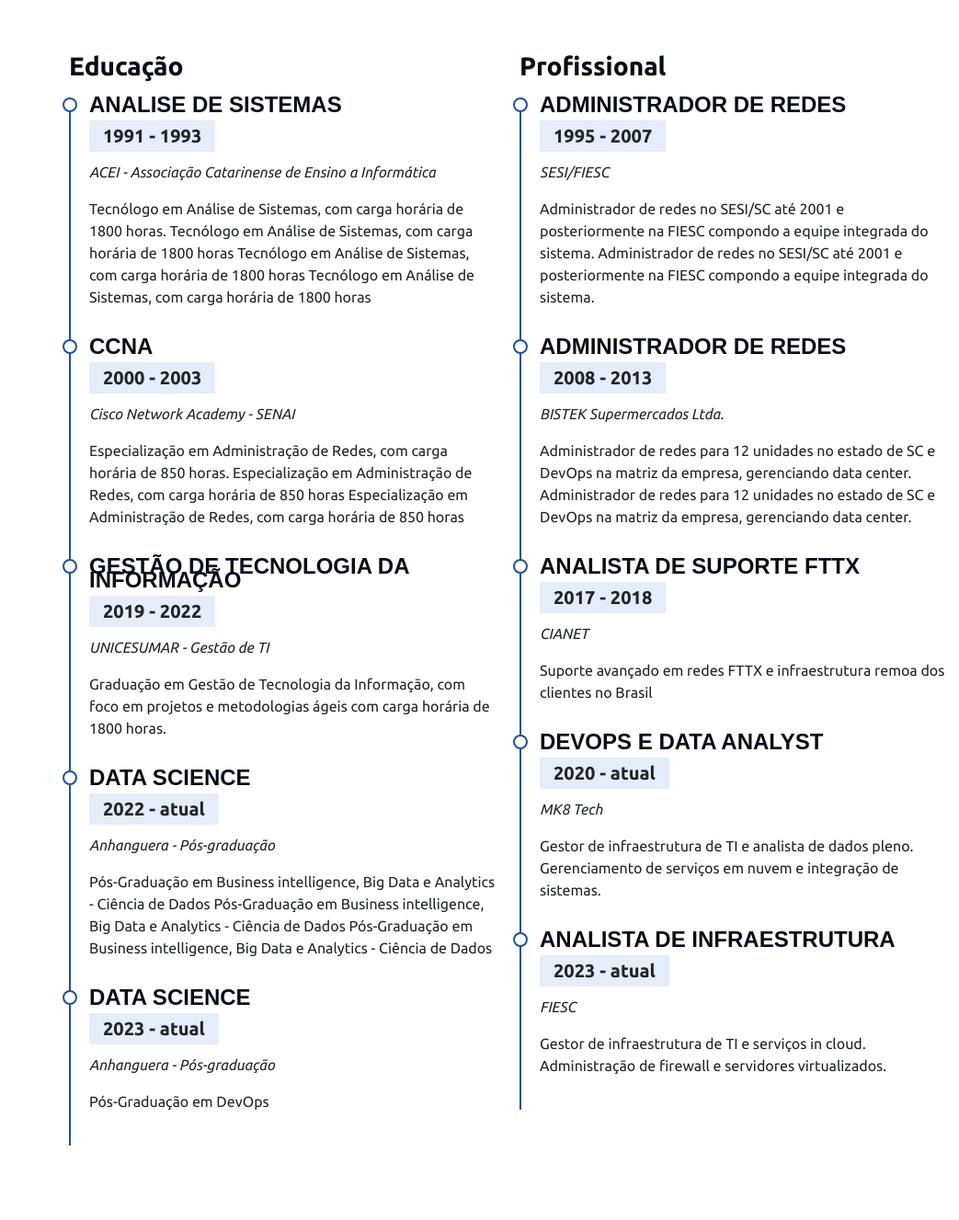
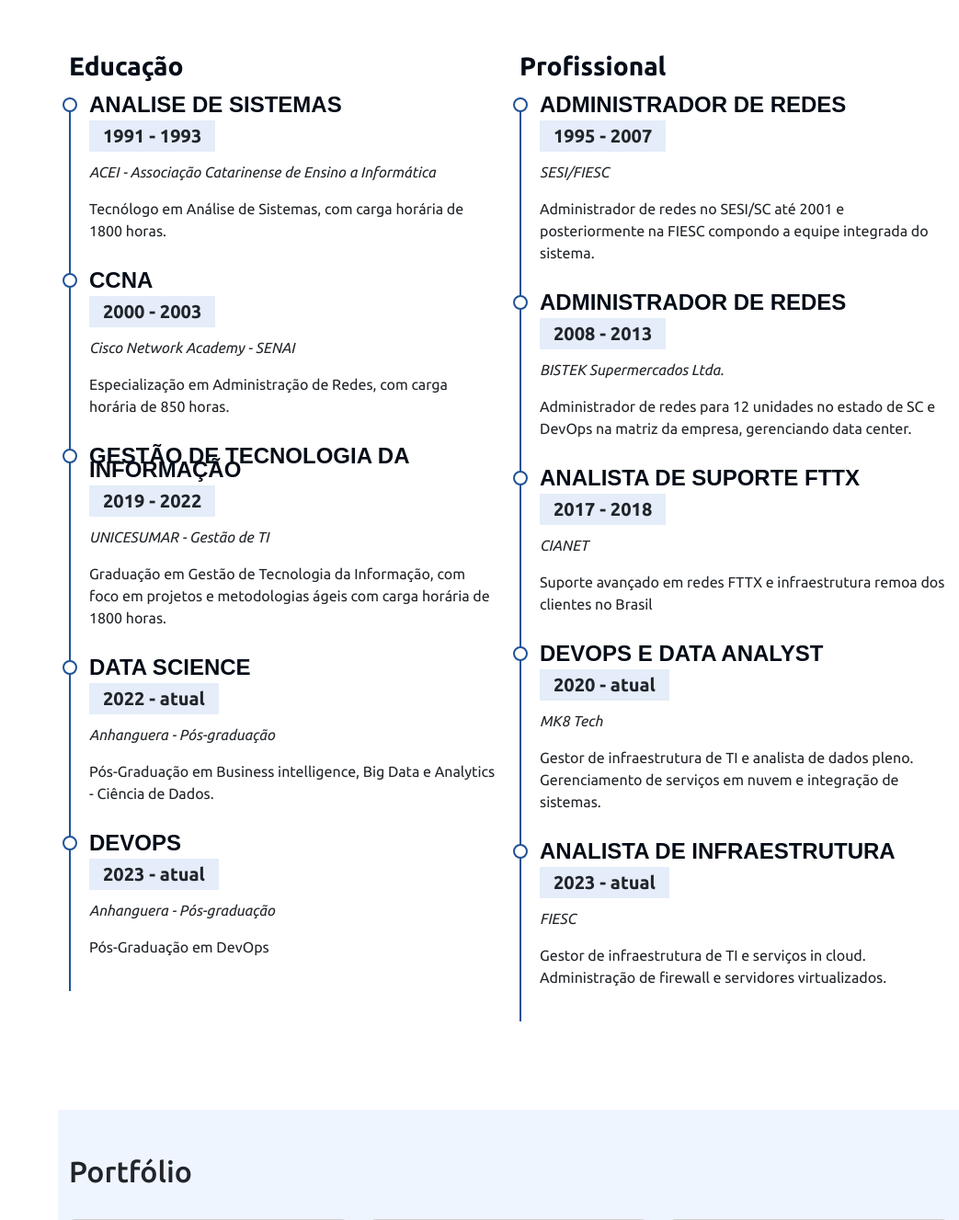
Before and after one commit to marckmalhado/portfolio-responsivo, a Flask app: page / in a window 1280 px wide. Shown: the part 2606-3933 px from the top of the page at 92% size, without its empty margins (237-1280 px from the left). Run offline with Flask 2, Linux system fonts and the light colour scheme; some libraries are stand-ins or nearby versions.

Commit message:
correção currículo

```diff
--- a/templates/index.html
+++ b/templates/index.html
@@ -489,10 +489,7 @@
                 </p>
                 <p>
                   Tecnólogo em Análise de Sistemas, com carga horária de 1800
-                  horas. Tecnólogo em Análise de Sistemas, com carga horária de
-                  1800 horas Tecnólogo em Análise de Sistemas, com carga horária
-                  de 1800 horas Tecnólogo em Análise de Sistemas, com carga
-                  horária de 1800 horas
+                  horas.
                 </p>
               </div>
               <div class="cv-item" data-anime="up">
@@ -501,9 +498,7 @@
                 <p><em>Cisco Network Academy - SENAI</em></p>
                 <p>
                   Especialização em Administração de Redes, com carga horária de
-                  850 horas. Especialização em Administração de Redes, com carga
-                  horária de 850 horas Especialização em Administração de Redes,
-                  com carga horária de 850 horas
+                  850 horas.
                 </p>
               </div>
               <div class="cv-item" data-anime="up">
@@ -523,13 +518,11 @@
                 <p><em>Anhanguera - Pós-graduação</em></p>
                 <p>
                   Pós-Graduação em Business intelligence, Big Data e Analytics -
-                  Ciência de Dados Pós-Graduação em Business intelligence, Big
-                  Data e Analytics - Ciência de Dados Pós-Graduação em Business
-                  intelligence, Big Data e Analytics - Ciência de Dados
+                  Ciência de Dados.
                 </p>
               </div>
               <div class="cv-item" data-anime="up">
-                <h4>Data Science</h4>
+                <h4>DevOps</h4>
                 <h5>2023 - atual</h5>
                 <p><em>Anhanguera - Pós-graduação</em></p>
                 <p>
@@ -546,9 +539,7 @@
                 <p><em>SESI/FIESC</em></p>
                 <p>
                   Administrador de redes no SESI/SC até 2001 e posteriormente na
-                  FIESC compondo a equipe integrada do sistema. Administrador de
-                  redes no SESI/SC até 2001 e posteriormente na FIESC compondo a
-                  equipe integrada do sistema.
+                  FIESC compondo a equipe integrada do sistema.
                 </p>
               </div>
               <div class="cv-item" data-anime="up">
@@ -556,8 +547,6 @@
                 <h5>2008 - 2013</h5>
                 <p><em>BISTEK Supermercados Ltda.</em></p>
                 <p>
-                  Administrador de redes para 12 unidades no estado de SC e
-                  DevOps na matriz da empresa, gerenciando data center.
                   Administrador de redes para 12 unidades no estado de SC e
                   DevOps na matriz da empresa, gerenciando data center.
                 </p>
```
